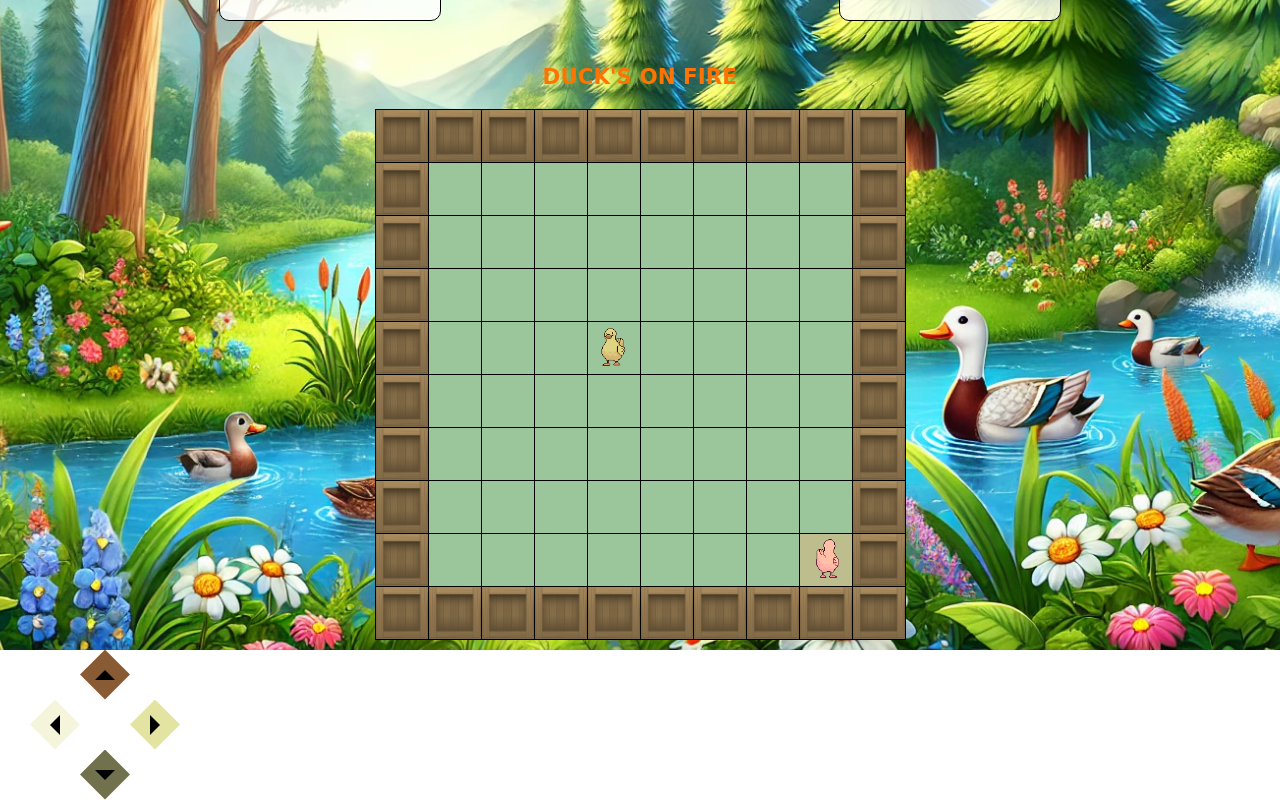
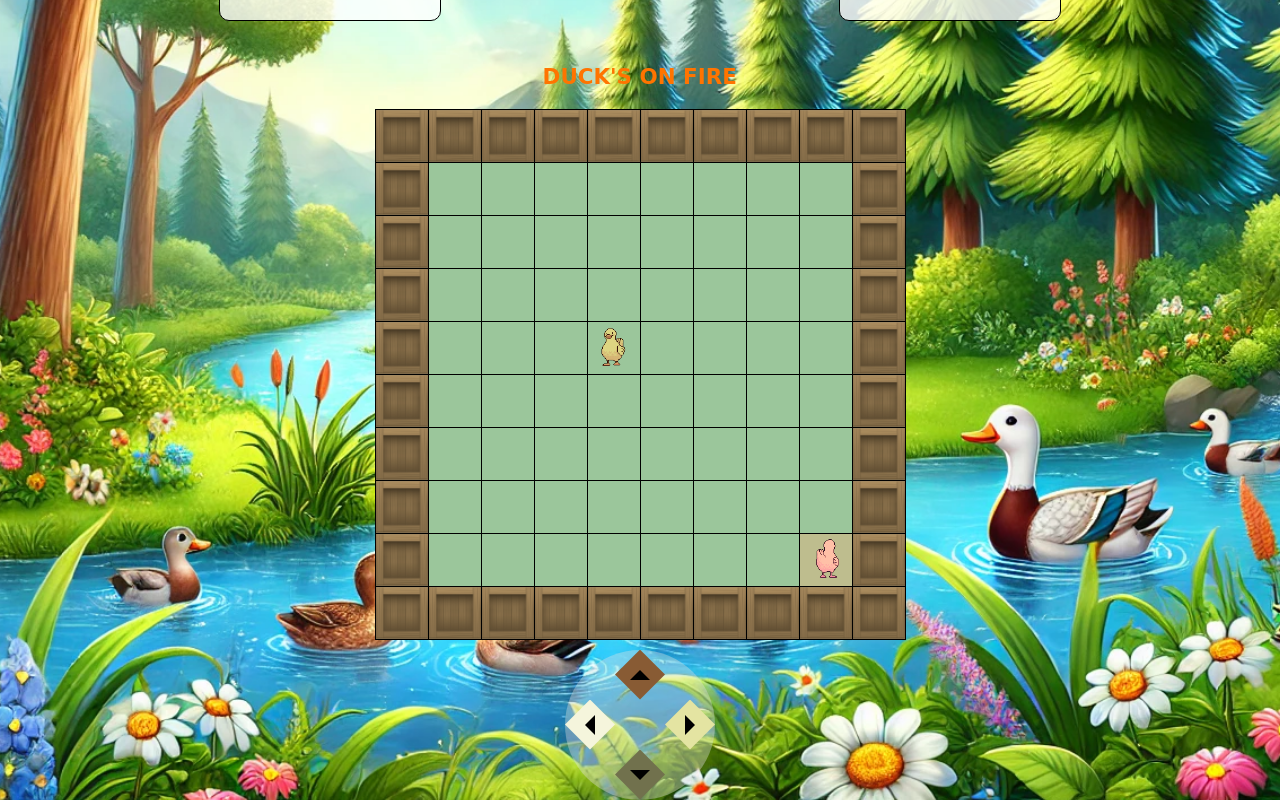
Before and after one commit to anndra17/IBM_Practice, a React (Vite) app: page / in a window 1280 px wide. Shown: the part 178-978 px from the top of the page. Built offline with nearby package versions, Linux system fonts and the light colour scheme.

Commit message:
Changed some UI details

```diff
--- a/src/components/PlayerController.jsx
+++ b/src/components/PlayerController.jsx
@@ -50,7 +50,6 @@ const PlayerController = ({
 
 
   return (
-    <div className="game-slice">
       <div className="player-slice">
         <div className="player-controls">
 
@@ -62,7 +61,6 @@ const PlayerController = ({
           </div>
         </div>
       </div>
-    </div>
   );
 };
 
--- a/src/styles/App.css
+++ b/src/styles/App.css
@@ -11,4 +11,7 @@
   width: 100%;
   max-width: 1280px;
   text-align: center;
+  background-image: url('../assets/background.png');
+  background-size: cover;
+  background-position: center;
 }
--- a/src/styles/MapBase.css
+++ b/src/styles/MapBase.css
@@ -15,9 +15,7 @@ body {
 }
 
 .map-container {
-  background-image: url('../assets/background.png');
-  background-size: cover;
-  background-position: center;
+
   width: 100%;
   height: 100%;
   display: flex;
--- a/src/styles/PlayerController.css
+++ b/src/styles/PlayerController.css
@@ -1,20 +1,12 @@
 .player-slice {
   display: inline-grid;
   grid-template-columns: 8;
-  gap: 20%
+  gap: 20%;
+  background-color: rgba(225, 226, 226, 0.377);
+  border-radius: 50%;
 }
 
-.player-controls {
-  grid-column-start: 2;
-  grid-column-end: 3;
-}
 
-.player-status {
-  grid-column-start: 3;
-  grid-column-end: 7;
-  margin: 0px 15px;
-  background-color: rgba(227, 226, 148, 0.089);
-}
 
 .button {
   width: 50px;
```
